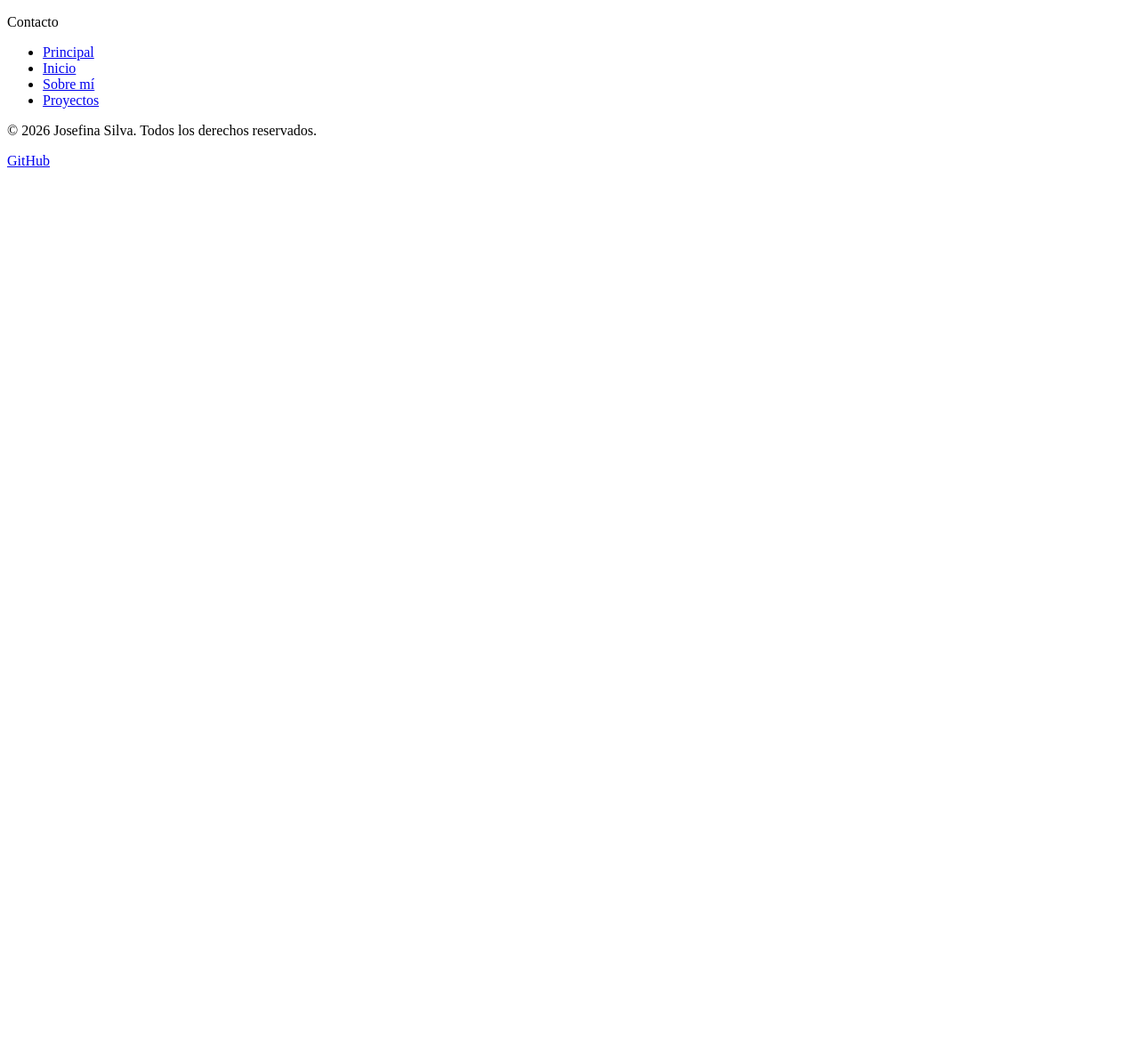
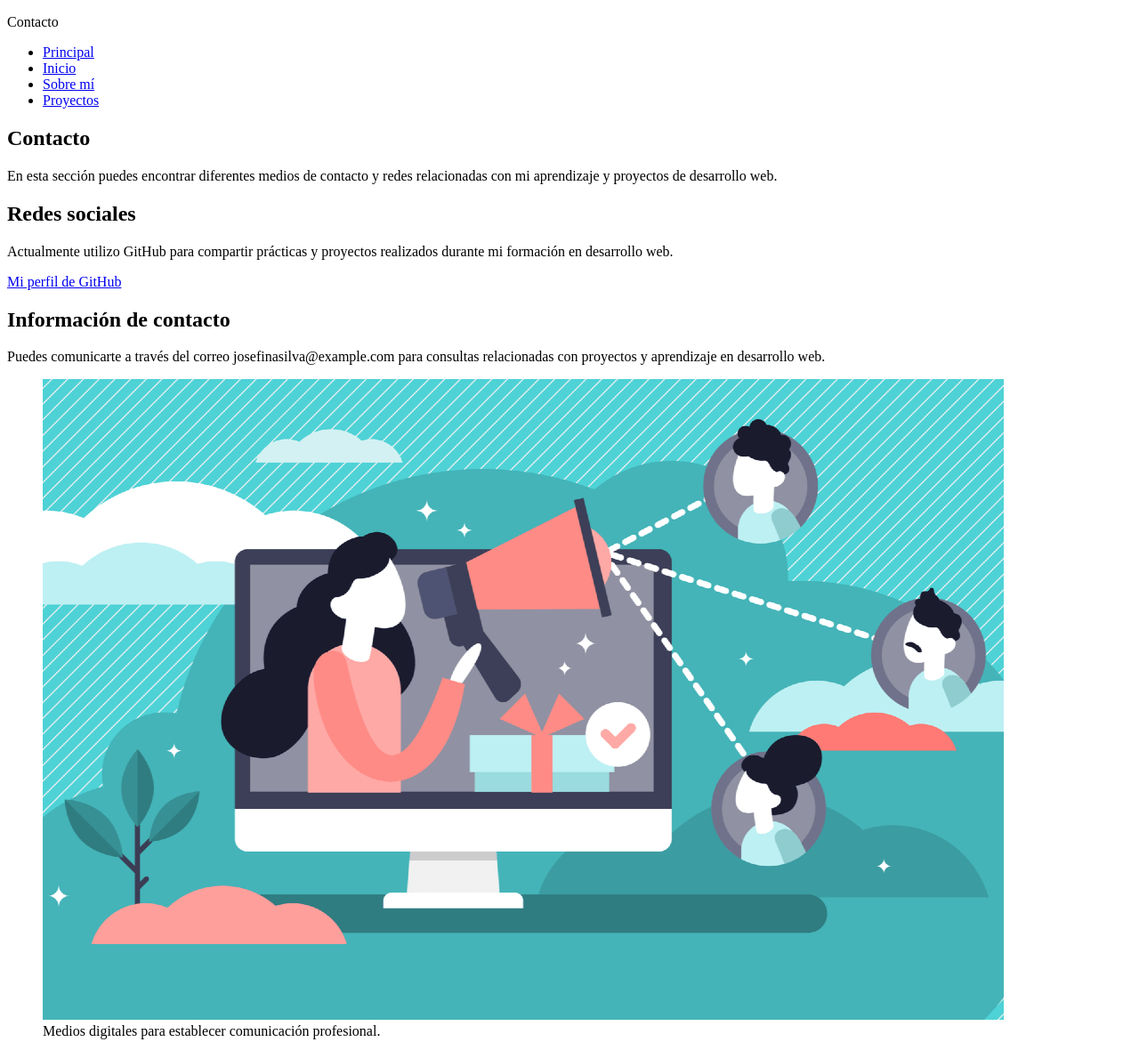
Before and after one commit to silvajd/sitio-web-personal, a plain HTML site: page pages/contacto.html in a window 1280 px wide. Shown: the top 1171 px of the page at 89% size. Before the commit the page ends 800 px from the top, so only its background shows below. Drawn offline with Linux system fonts and the light colour scheme.

Commit message:
agrego main y footer en contacto.html

```diff
--- a/pages/contacto.html
+++ b/pages/contacto.html
@@ -21,6 +21,35 @@
         </nav>
     </header>
 
+    <main>
+        <section>
+            <h1>Contacto</h1>
+            <p>En esta sección puedes encontrar diferentes medios de contacto y redes relacionadas con mi aprendizaje y
+                proyectos de desarrollo web.</p>
+        </section>
+
+        <section>
+            <h2>Redes sociales</h2>
+            <p>Actualmente utilizo GitHub para compartir prácticas y proyectos realizados durante mi formación en
+                desarrollo web.
+            </p>
+            <a href="https://github.com/silvajd">Mi perfil de GitHub</a>
+        </section>
+
+        <section>
+            <h2>Información de contacto</h2>
+            <p>Puedes comunicarte a través del correo josefinasilva@example.com para consultas relacionadas con
+                proyectos y aprendizaje en desarrollo web.
+            </p>
+        </section>
+
+        <figure>
+            <img src="../images/imagen-contacto.jpg"
+                alt="Ilustración de una persona usando un megáfono frente a una computadora para comunicarse con otras.">
+            <figcaption>Medios digitales para establecer comunicación profesional.</figcaption>
+        </figure>
+    </main>
+
     <footer>
         <p>&copy; 2026 Josefina Silva. Todos los derechos reservados.</p>
         <a href="https://github.com/silvajd">GitHub</a>
```
Also changed, not shown: images/imagen-contacto.jpg (added).
